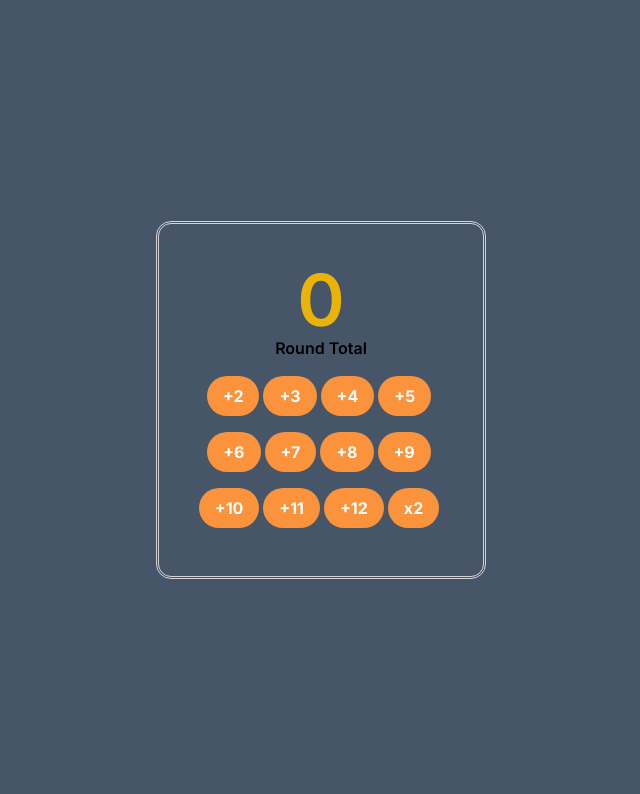
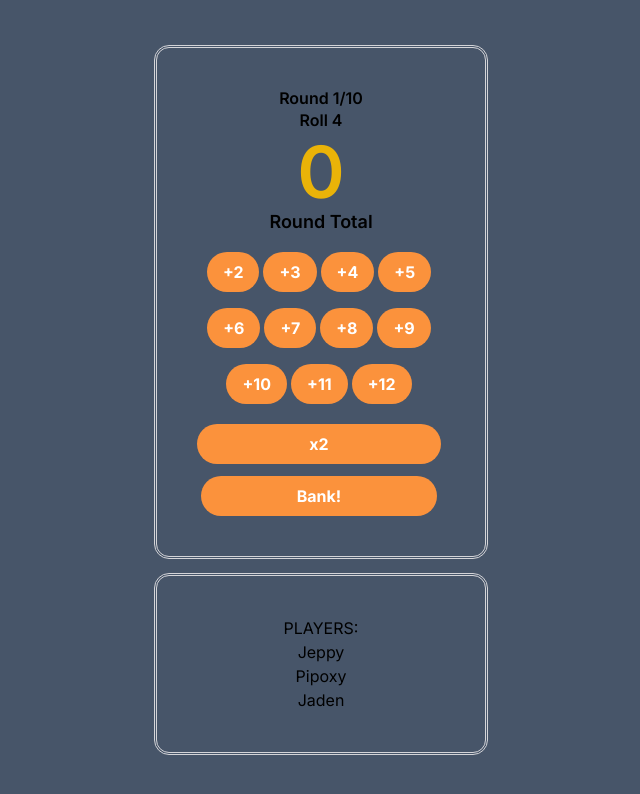
Before and after one commit to JHoang6900/bank_game, a Next.js app: page / in a window 1280 px wide. Shown: the top 794 px of the page, without its empty margins (319-959 px from the left). Built offline with nearby package versions, Linux system fonts and the light colour scheme.

Commit message:
added dummy players list UI

```diff
--- a/app/dashboard/page.jsx
+++ /dev/null
@@ -1,129 +0,0 @@
-"use client";
-import { useState } from 'react';
-
-
-
-const Input = () => {
-
-  const [balance, setBalance] = useState(2500);
-  const [purchasePrice, setPurchasePrice] = useState(0);
-
-
-  function addPurchase() {
-       setBalance(balance - purchasePrice);
-  }
-
-  return (
-    <div
-      className="flex flex-col items-center justify-center text-white"
-      id="content"
-    >
-      <h1 className="pt-24 pb-8 text-4xl font-bold text-center">
-        <span id="month"></span> Month Budget
-      </h1>
-      <h2 id="big_number" className="pb-8 text-4xl font-bold text-center">
-        ${balance}
-      </h2>
-
-      <label htmlFor="purchase_date">Purchase Date</label>
-      <input
-        type="date"
-        name="purchase_date"
-        id="purchase_date"
-        className="text-black focus:outline-none"
-      />
-
-      <label htmlFor="price" className="mt-2 text-white">
-        Price
-      </label>
-      <div className="flex align-middle bg-white">
-        <p className="text-black">$</p>
-        <input
-          type="number"
-          name="price"
-          id="price"
-          step=".01"
-          className="text-black focus:outline-none"
-          placeholder="0.00"
-          value={purchasePrice}
-          onChange={(event) => setPurchasePrice(parseFloat(event.target.value))}
-
-
-        />
-      </div>
-
-      <label htmlFor="description" className="mt-3 text-white">
-        Description
-      </label>
-      <input
-        type="text"
-        name="description"
-        id="description"
-        className="text-black focus:outline-none"
-        placeholder="Description"
-      />
-
-      <label htmlFor="merchant" className="mt-3 text-white">
-        Merchant
-      </label>
-      <input
-        type="text"
-        name="merchant"
-        id="merchant"
-        className="text-black focus:outline-none"
-        placeholder="Merchant"
-      />
-
-      <label htmlFor="category" className="mt-3 text-white">
-        Category
-      </label>
-      <select id="category" className="text-black focus:outline-none">
-        <option value="">Select a category</option>
-        <option value="auto">Auto</option>
-        <option value="clothing">Clothing</option>
-        <option value="debt">Debt</option>
-        <option value="education">Education</option>
-        <option value="entertainment">Entertainment</option>
-        <option value="food">Food</option>
-        <option value="gifts/donation">Gifts/Donation</option>
-        <option value="housing">Housing</option>
-        <option value="insurance">Insurance</option>
-        <option value="medical">Medical</option>
-        <option value="retirement">Retirement</option>
-        <option value="savings">Savings</option>
-        <option value="supplies">Supplies</option>
-        <option value="other">Other</option>
-      </select>
-
-      <br />
-
-      <input
-        type="button"
-        name="button"
-        id="btn"
-        value="Submit"
-
-        onClick={() => {
-          addPurchase();
-        }}
-
-
-        className="p-3 px-6 py-2 pt-2 my-2 text-black rounded-lg group bg-gradient-to-br from-pink-500 group-hover:from-pink-500 group-hover:to-orange-400 hover:text-white dark:text-white focus:ring-4 focus:outline-none focus:ring-pink-200 dark:focus:ring-pink-800"
-      />
-
-      <table id="transactions_table" className="mt-8 mb-8 text-white">
-        <tbody>
-          <tr className="flex gap-4 text-2xl font-bold text-center text-white">
-            <th> Purchase Date </th>
-            <th> Price </th>
-            <th> Description </th>
-            <th> Merchant </th>
-            <th> Category </th>
-          </tr>
-        </tbody>
-      </table>
-    </div>
-  );
-};
-
-export default Input;
--- a/app/gameplay/page.jsx
+++ b/app/gameplay/page.jsx
@@ -1,68 +1,95 @@
 "use client";
-import { useState } from 'react';
+import { useState } from "react";
 
-export default function Counter() {
+export default function Gameplay() {
   const [number, setNumber] = useState(0);
 
   function increment() {
-    setNumber(a => a + 1);
+    setNumber((a) => a + 1);
   }
 
   function double() {
-    setNumber(a => a*2);
+    setNumber((a) => a * 2);
   }
 
   return (
-      <div className='flex flex-col items-center justify-center w-full p-10 rounded-xl outline-double outline-zinc-300'>
-        <h1 className='font-semibold text-yellow-500 text-7xl'>{number}</h1>
-        <p className='pb-2 font-semibold'>Round Total</p>
+    <div className="flex flex-col items-center justify-center w-full p-10 rounded-xl outline-double outline-zinc-300">
+      <p className="font-semibold leading-tight">Round 1/10</p>
 
-        <div id="row1-buttons" className='flex-row py-2'>
+      <p className="pb-1 font-semibold">Roll 4</p>
 
+      <h1 className="font-semibold text-yellow-500 text-7xl">{number}</h1>
+      <p className="pb-2 text-lg font-semibold">Round Total</p>
 
-
-<button className='px-4 py-2 mr-1 font-bold text-white bg-orange-400 rounded-full hover:bg-orange-700' onClick={() => {
+      <div
+        id="row1-buttons"
+        className="flex-row items-center justify-center py-2"
+      >
+        <button
+          className="px-4 py-2 mr-1 font-bold text-white bg-orange-400 rounded-full hover:bg-orange-700"
+          onClick={() => {
             increment();
             increment();
-      }}>+2</button>
+          }}
+        >
+          +2
+        </button>
 
-
-      <button className='px-4 py-2 mr-1 font-bold text-white bg-orange-400 rounded-full hover:bg-orange-700' onClick={() => {
+        <button
+          className="px-4 py-2 mr-1 font-bold text-white bg-orange-400 rounded-full hover:bg-orange-700"
+          onClick={() => {
             increment();
             increment();
             increment();
-      }}>+3</button>
+          }}
+        >
+          +3
+        </button>
 
-<button className='px-4 py-2 mr-1 font-bold text-white bg-orange-400 rounded-full hover:bg-orange-700' onClick={() => {
+        <button
+          className="px-4 py-2 mr-1 font-bold text-white bg-orange-400 rounded-full hover:bg-orange-700"
+          onClick={() => {
             increment();
             increment();
             increment();
             increment();
-      }}>+4</button>
+          }}
+        >
+          +4
+        </button>
 
-<button className='px-4 py-2 mr-1 font-bold text-white bg-orange-400 rounded-full hover:bg-orange-700' onClick={() => {
+        <button
+          className="px-4 py-2 mr-1 font-bold text-white bg-orange-400 rounded-full hover:bg-orange-700"
+          onClick={() => {
             increment();
             increment();
             increment();
             increment();
             increment();
-      }}>+5</button>
-
+          }}
+        >
+          +5
+        </button>
       </div>
 
-<div id="row2-buttons" className='flex-row py-2'>
-
-<button className='px-4 py-2 mr-1 font-bold text-white bg-orange-400 rounded-full hover:bg-orange-700' onClick={() => {
+      <div id="row2-buttons" className="flex-row py-2">
+        <button
+          className="px-4 py-2 mr-1 font-bold text-white bg-orange-400 rounded-full hover:bg-orange-700"
+          onClick={() => {
             increment();
             increment();
             increment();
             increment();
             increment();
             increment();
-      }}>+6</button>
+          }}
+        >
+          +6
+        </button>
 
-
-<button className='px-4 py-2 mr-1 font-bold text-white bg-orange-400 rounded-full hover:bg-orange-700' onClick={() => {
+        <button
+          className="px-4 py-2 mr-1 font-bold text-white bg-orange-400 rounded-full hover:bg-orange-700"
+          onClick={() => {
             increment();
             increment();
             increment();
@@ -70,9 +97,14 @@ export default function Counter() {
             increment();
             increment();
             increment();
-      }}>+7</button>
+          }}
+        >
+          +7
+        </button>
 
-<button className='px-4 py-2 mr-1 font-bold text-white bg-orange-400 rounded-full hover:bg-orange-700' onClick={() => {
+        <button
+          className="px-4 py-2 mr-1 font-bold text-white bg-orange-400 rounded-full hover:bg-orange-700"
+          onClick={() => {
             increment();
             increment();
             increment();
@@ -81,9 +113,14 @@ export default function Counter() {
             increment();
             increment();
             increment();
-      }}>+8</button>
+          }}
+        >
+          +8
+        </button>
 
-<button className='px-4 py-2 mr-1 font-bold text-white bg-orange-400 rounded-full hover:bg-orange-700' onClick={() => {
+        <button
+          className="px-4 py-2 mr-1 font-bold text-white bg-orange-400 rounded-full hover:bg-orange-700"
+          onClick={() => {
             increment();
             increment();
             increment();
@@ -93,12 +130,19 @@ export default function Counter() {
             increment();
             increment();
             increment();
-      }}>+9</button>
+          }}
+        >
+          +9
+        </button>
       </div>
 
-<div id="row3-buttons" className='flex-row py-2'>
-
-<button className='px-4 py-2 mr-1 font-bold text-white bg-orange-400 rounded-full hover:bg-orange-700' onClick={() => {
+      <div
+        id="row3-buttons"
+        className="flex flex-row items-center justify-center py-2"
+      >
+        <button
+          className="px-4 py-2 mr-1 font-bold text-white bg-orange-400 rounded-full hover:bg-orange-700"
+          onClick={() => {
             increment();
             increment();
             increment();
@@ -109,9 +153,14 @@ export default function Counter() {
             increment();
             increment();
             increment();
-      }}>+10</button>
+          }}
+        >
+          +10
+        </button>
 
-<button className='px-4 py-2 mr-1 font-bold text-white bg-orange-400 rounded-full hover:bg-orange-700' onClick={() => {
+        <button
+          className="px-4 py-2 mr-1 font-bold text-white bg-orange-400 rounded-full hover:bg-orange-700"
+          onClick={() => {
             increment();
             increment();
             increment();
@@ -123,9 +172,14 @@ export default function Counter() {
             increment();
             increment();
             increment();
-      }}>+11</button>
+          }}
+        >
+          +11
+        </button>
 
-<button className='px-4 py-2 mr-1 font-bold text-white bg-orange-400 rounded-full hover:bg-orange-700' onClick={() => {
+        <button
+          className="px-4 py-2 mr-1 font-bold text-white bg-orange-400 rounded-full hover:bg-orange-700"
+          onClick={() => {
             increment();
             increment();
             increment();
@@ -138,18 +192,44 @@ export default function Counter() {
             increment();
             increment();
             increment();
-      }}>+12</button>
-
-<button className='px-4 py-2 mr-1 font-bold text-white bg-orange-400 rounded-full hover:bg-orange-700' onClick={() => {
-        double();
-      }}>x2</button>
-
-
-
+          }}
+        >
+          +12
+        </button>
       </div>
 
+      <div
+        id="row4-buttons"
+        className="flex flex-row items-center justify-center pt-3"
+      >
+        <button
+          className="py-2 mr-1 font-bold text-white bg-orange-400 rounded-full px-28 hover:bg-orange-700"
+          onClick={() => {
+            double();
+          }}
+        >
+          x2
+        </button>
+      </div>
 
-
+      <div
+        id="row4-buttons"
+        className="flex flex-row items-center justify-center pt-3"
+      >
+        <button
+          className="px-24 py-2 mr-1 font-bold text-white bg-orange-400 rounded-full hover:bg-orange-700"
+          onClick={() => {
+            double();
+          }}
+        >
+          Bank!
+        </button>
+      </div>
     </div>
   );
 }
+
+
+// UI Library
+// Undo Button
+// CRUD screen for players
--- a/app/page.jsx
+++ b/app/page.jsx
@@ -1,6 +1,7 @@
 // import Image from 'next/image'
 import Link from 'next/link'
 import Gameplay from './gameplay/page'
+import Players from './players/page'
 
 
 
@@ -10,6 +11,7 @@ export default function Home() {
       <div className="">
 
     <Gameplay />
+    <Players />
 
       </div>
     </main>
--- /dev/null
+++ b/app/players/page.jsx
@@ -0,0 +1,32 @@
+"use client";
+import { useState } from 'react';
+
+export default function Counter() {
+
+const playersArray = [];
+
+// const listItems = playersArray.map((players) =>
+//   <li>hi</li>
+// );
+
+  function increment() {
+    setNumber(a => a + 1);
+  }
+
+  function double() {
+    setNumber(a => a*2);
+  }
+
+  return (
+      <div className='flex flex-col items-center justify-center w-full p-10 mt-5 rounded-xl outline-double outline-zinc-300'>
+        <h1>PLAYERS: </h1>
+        <p>Jeppy</p>
+        <p>Pipoxy</p>
+        <p>Jaden</p>
+
+
+
+
+    </div>
+  );
+}
```
Lines whose indentation alone changed are shown as unchanged.
